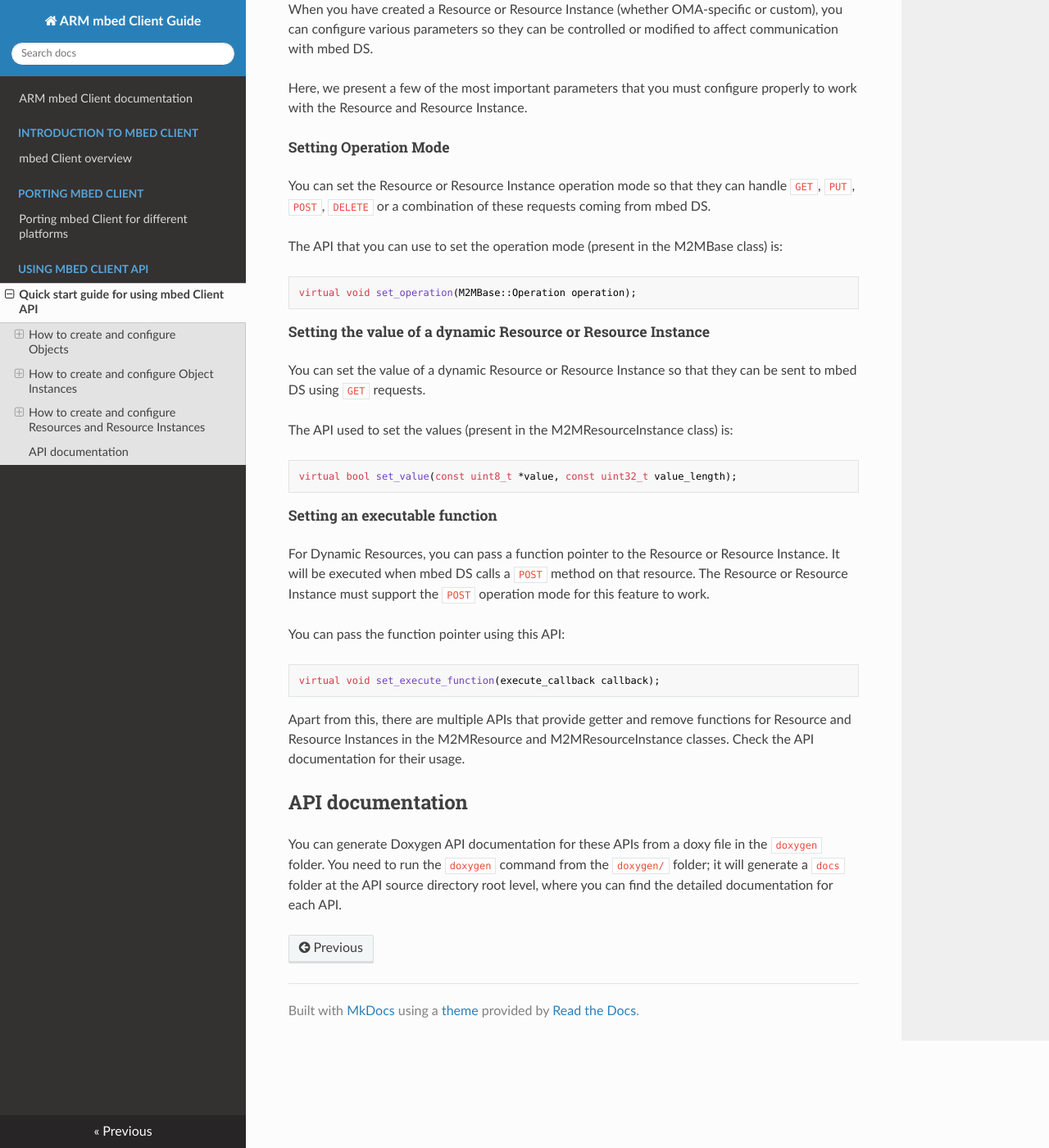
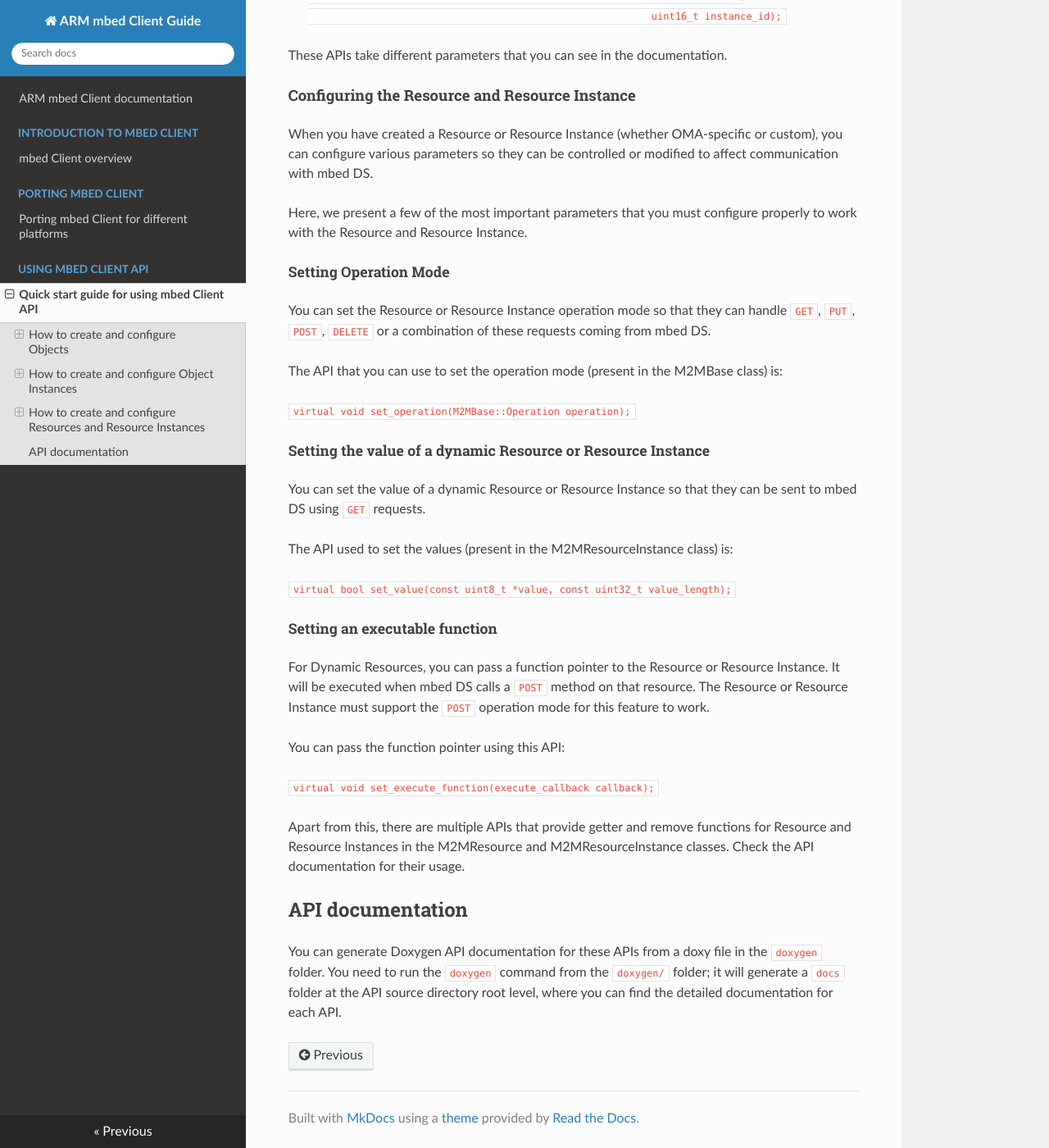
Before and after one commit to ARMmbed/mbed-client, an MkDocs documentation site: the page built from docs/Howto.md, in a window 1280 px wide and 1400 px high, scrolled down 7288 px. Shown: the whole window at 82% size. Built offline with MkDocs 1.6.1, drawn with Linux system fonts in a browser that asks for light colours; nearby versions of some CDN libraries; old or Windows-style settings are respelled for this version of MkDocs.

Commit message:
formatting

```diff
--- a/docs/Howto.md
+++ b/docs/Howto.md
@@ -92,7 +92,7 @@ As per the OMA LWM2M specification, the client must have created Object Instance
 
 You can create an M2M Object Instance using this API from the M2MObject class:
 
-` M2MObject::create_object_instance(uint16_t instance_id);`
+`M2MObject::create_object_instance(uint16_t instance_id);`
 
 You can pass an Object Instance ID to create appropriate Object Instances. Normally, Object Instances will start from `0` and increment. So the Object Instance structure on the mbed DS side would look like this:
 
@@ -146,15 +146,15 @@ There are direct APIs to create and set values for the Device Resources. You can
 
 - For Resources that take `string` values:
 
-	M2MResource* create_resource(DeviceResource resource, const String &value);
+`M2MResource* create_resource(DeviceResource resource, const String &value);`
 
 - For Resources that take `integer` values:
 
-	M2MResource* create_resource(DeviceResource resource, uint32_t value);
+`M2MResource* create_resource(DeviceResource resource, uint32_t value);`
 
 - There are a few resources that can have multiple instances. To create these resources, use these APIs:
 
-	M2MResourceInstance* create_resource_instance(DeviceResource resource, uint32_t value,uint16_t instance_id);
+`M2MResourceInstance* create_resource_instance(DeviceResource resource, uint32_t value,uint16_t instance_id);`
 
 Where `instance_id` is the Resource Instance ID, for example `/3/0/11/0`.
 
@@ -170,19 +170,19 @@ Most of the mandatory resources are created automatically when you create an M2M
 
 - For resources that take `integer` values:
 
-	bool set_resource_value(SecurityResource resource,uint32_t value);
+`bool set_resource_value(SecurityResource resource,uint32_t value);`
 
 - For resources that take `string` values:
 
-	bool set_resource_value(SecurityResource resource,const String &value);
+`bool set_resource_value(SecurityResource resource,const String &value);`
 
 - For resources that take binary values, like setting public keys and certificates:
 
-	bool set_resource_value(SecurityResource resource,onst uint8_t *value,const uint16_t length);
+`bool set_resource_value(SecurityResource resource,onst uint8_t *value,const uint16_t length);`
 
 - You can create and set values for Resources that are not mandatory, and which take an `integer` value, using this API:
 
-	M2MResource* create_resource(SecurityResource resource, uint32_t value);
+`M2MResource* create_resource(SecurityResource resource, uint32_t value);`
 
 Check the M2MSecurity API documentation to find which enums are supported for `integer`, `string` or `uint8_t*` value types.
 
@@ -271,7 +271,7 @@ You can set the Resource or Resource Instance operation mode so that they can ha
 
 The API that you can use to set the operation mode (present in the M2MBase class) is:
 
-	virtual void set_operation(M2MBase::Operation operation);
+`virtual void set_operation(M2MBase::Operation operation);`
 
 ##### Setting the value of a dynamic Resource or Resource Instance
 
@@ -279,7 +279,7 @@ You can set the value of a dynamic Resource or Resource Instance so that they ca
 
 The API used to set the values (present in the M2MResourceInstance class) is:
 
-	virtual bool set_value(const uint8_t *value, const uint32_t value_length);
+`virtual bool set_value(const uint8_t *value, const uint32_t value_length);`
 
 ##### Setting an executable function
 
@@ -287,7 +287,7 @@ For Dynamic Resources, you can pass a function pointer to the Resource or Resour
 
 You can pass the function pointer using this API:
 
-	virtual void set_execute_function(execute_callback callback);
+`virtual void set_execute_function(execute_callback callback);`
 
 Apart from this, there are multiple APIs that provide getter and remove functions for Resource and Resource Instances in the M2MResource and M2MResourceInstance classes. Check the API documentation for their usage.
 
```
